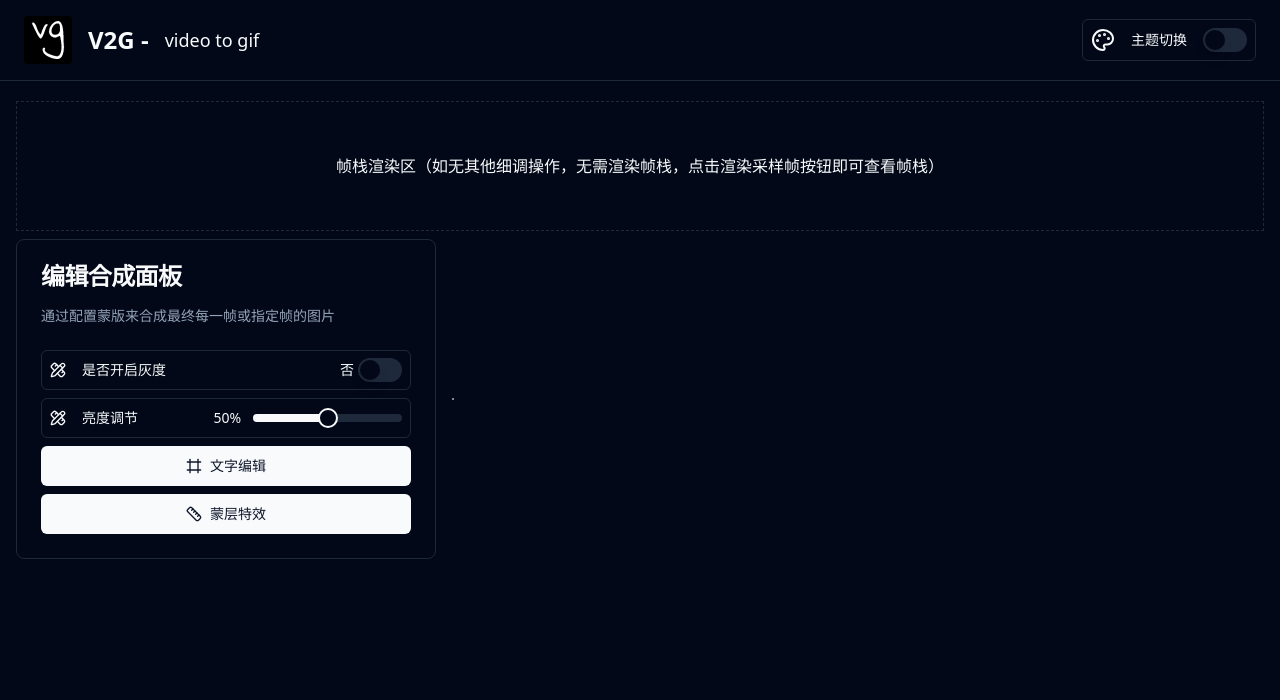
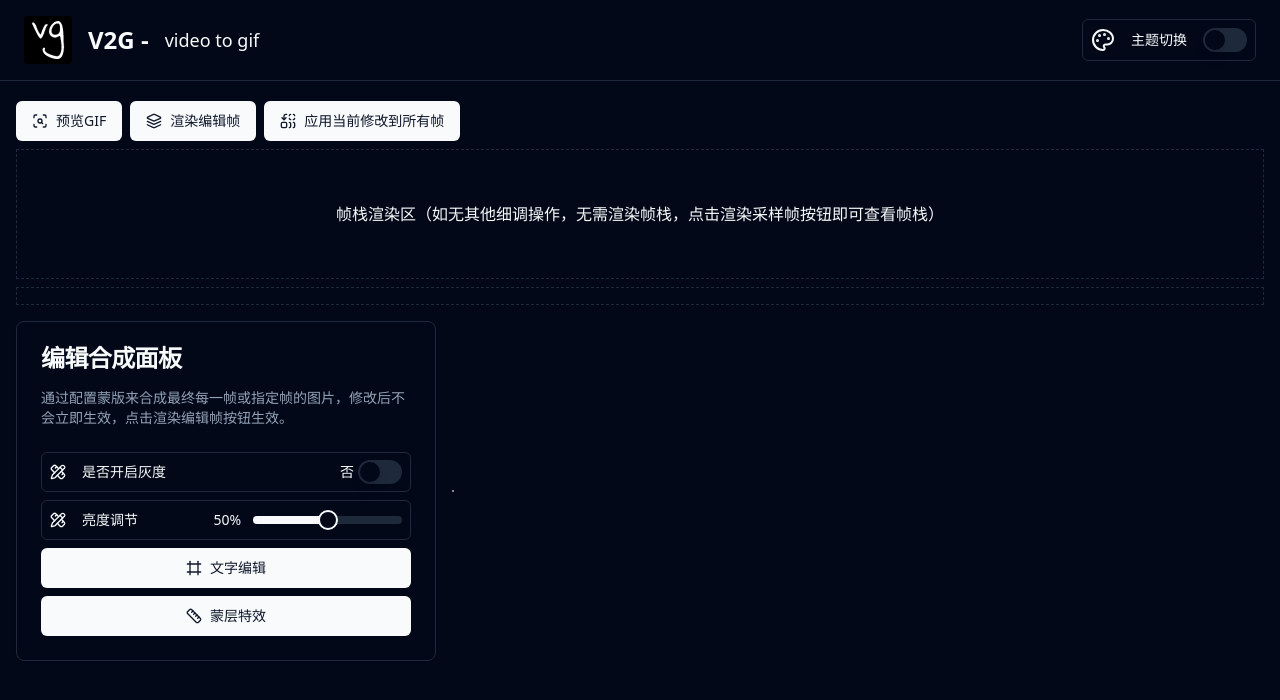
Before and after one commit to newObjectccc/video_to_gif, a React (Vite) app: page /edit in a window 1280 px wide. Shown: the top 700 px of the page. Built offline with nearby package versions, Linux system fonts and the light colour scheme.

Commit message:
feat: edit page update

```diff
--- a/src/components/ImgEditCard.tsx
+++ b/src/components/ImgEditCard.tsx
@@ -30,7 +30,7 @@ export const ImgEditCard: React.FC<CardProps> = (props) => {
       <CardHeader>
         <CardTitle className="mb-3">编辑合成面板</CardTitle>
         <CardDescription>
-          通过配置蒙版来合成最终每一帧或指定帧的图片
+          通过配置蒙版来合成最终每一帧或指定帧的图片，修改后不会立即生效，点击渲染编辑帧按钮生效。
         </CardDescription>
       </CardHeader>
       <CardContent className="grid gap-2">
--- a/src/pages/OperationView.tsx
+++ b/src/pages/OperationView.tsx
@@ -1,8 +1,18 @@
-import { getCurTargetElemIdx, imgDataToUrl } from "@src/common/tools";
+import { Button } from "@/components/ui/button";
+import { toast } from "@/components/ui/use-toast";
+import {
+  generateGifByImgData,
+  generateImgDataByImg,
+  getCurTargetElemIdx,
+  imgDataToUrl,
+} from "@src/common/tools";
 import { FramesStack } from "@src/components/FramesStack";
 import { ImgEditCard } from "@src/components/ImgEditCard";
+import PreviewGif from "@src/components/PreviewGif";
+import RenderFramesLine from "@src/components/RenderFramesLine";
 import { TransformStateContext } from "@src/contexts/TransformProvider";
 import Konva from "konva";
+import { ReplaceAll } from "lucide-react";
 import React, { useEffect } from "react";
 
 const defaultImgEditState = {
@@ -25,13 +35,15 @@ export const OperationView: React.FC<OperationViewProps> = (props) => {
   const containerRef = React.useRef<HTMLDivElement>(null);
   const stageRef = React.useRef<Konva.Stage | null>(null);
   const layerRef = React.useRef<Konva.Layer | null>(null);
-  const currentImgRef = React.useRef<ImgState[]>([]);
+  const modifiedFramesStack = React.useRef<ImgState[]>([]);
+  const modifiedFramesStackElemRef = React.useRef<HTMLDivElement>(null);
+  const renderedFrames = React.useRef<HTMLImageElement[]>([]);
 
   const frameClick = (evt: any) => {
     const idx = getCurTargetElemIdx(evt);
     setCurrentIdx(idx);
     let mergedState = defaultImgEditState;
-    const editedImage = currentImgRef.current[idx];
+    const editedImage = modifiedFramesStack.current[idx];
 
     // 被编辑过
     if (editedImage) {
@@ -46,7 +58,7 @@ export const OperationView: React.FC<OperationViewProps> = (props) => {
 
   const onChangeHandler = (field: string, value: any) => {
     setImgEditState((state) => ({ ...state, [field]: value }));
-    const img = currentImgRef.current[currentIdx];
+    const img = modifiedFramesStack.current[currentIdx];
     if (field === "grayscale") {
       img.grayscale = value;
     }
@@ -79,7 +91,7 @@ export const OperationView: React.FC<OperationViewProps> = (props) => {
   const drawCurrentImageData = () => {
     const src = imgDataToUrl(transformState.cacheFrames[currentIdx]);
     if (!src) return;
-    let img = currentImgRef.current[currentIdx];
+    let img = modifiedFramesStack.current[currentIdx];
     if (img) return;
     img = {
       brightness: imgEditState.brightness,
@@ -94,7 +106,7 @@ export const OperationView: React.FC<OperationViewProps> = (props) => {
         y: 0,
         image: imageObj,
       });
-      currentImgRef.current[currentIdx] = img;
+      modifiedFramesStack.current[currentIdx] = img;
       setEditStateToImg(img);
       layerRef.current!.add(img.cacheImg);
       stageRef.current!.add(layerRef.current!);
@@ -110,23 +122,24 @@ export const OperationView: React.FC<OperationViewProps> = (props) => {
     brightness = brightness > 50 ? brightness - 50 : -1 * (50 - brightness);
     cacheImg?.brightness((brightness * 2) / 100);
     cacheImg?.moveToTop();
-    putImageDataToStackFrames();
+    // 生成img通过stage或者layer
   };
 
-  const putImageDataToStackFrames = () => {
-    const img = currentImgRef.current[currentIdx];
-    if (!img) return;
-    const imageData = img.cacheImg?.image();
-    if (!imageData) return;
-    console.log("🚀 ~ putImageDataToStackFrames ~ imageData:", imageData);
-    // const ctx = transformState.cacheFrames[currentIdx]
-    // ctx?.putImageData(imageData, 0, 0);
+  const renderModifiedFrame = async () => {
+    if (!modifiedFramesStack.current) return;
+    const src = stageRef.current?.toDataURL();
+    const img = document.createElement("img");
+    img.width = 120;
+    img.height = 60;
+    img.loading = "lazy";
+    img.src = src!;
+    modifiedFramesStackElemRef.current?.appendChild(img);
+    renderedFrames.current.push(img);
   };
 
   useEffect(() => {
-    if (!currentImgRef.current[currentIdx]) return;
-    console.log("🚀 ~ useEffect ~ currentIdx:", currentIdx);
-    setEditStateToImg(currentImgRef.current[currentIdx]);
+    if (!modifiedFramesStack.current[currentIdx]) return;
+    setEditStateToImg(modifiedFramesStack.current[currentIdx]);
   }, [imgEditState]);
 
   useEffect(() => {
@@ -150,13 +163,43 @@ export const OperationView: React.FC<OperationViewProps> = (props) => {
     drawCurrentImageData();
   }, [currentIdx]);
 
+  const previewGif = async () => {
+    const imgDataList = renderedFrames.current.map(
+      (img) => generateImgDataByImg(img)!
+    );
+    const url = await generateGifByImgData(imgDataList);
+    console.log("🚀 ~ previewGif ~ url:", url);
+  };
+  const applyToAll = () => {
+    toast({
+      title: "该功能还在开发中",
+      description: "去给作者点个star或者留下issue，催促新功能~",
+    });
+  };
+
   return (
     <div className="py-1 px-4 w-full flex flex-col flex-nowrap items-center">
+      <div className="flex gap-2 mb-2 justify-start w-full">
+        <PreviewGif onPreview={previewGif}></PreviewGif>
+        <RenderFramesLine onRender={renderModifiedFrame}>
+          渲染编辑帧
+        </RenderFramesLine>
+        <Button onClick={applyToAll}>
+          <ReplaceAll className="mr-2 size-4" />
+          应用当前修改到所有帧
+        </Button>
+      </div>
       <FramesStack
         preventNav
         preventMenu
         onFrameClick={frameClick}
       ></FramesStack>
+
+      <div
+        className="flex flex-nowrap h-full gap-2 w-full p-2 border border-dashed mb-4 overflow-x-auto"
+        ref={modifiedFramesStackElemRef}
+      ></div>
+
       <div className="flex flex-nowrap items-center w-full">
         <ImgEditCard imgEditState={imgEditState} onChange={onChangeHandler} />
         <div
```
